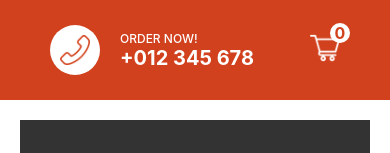
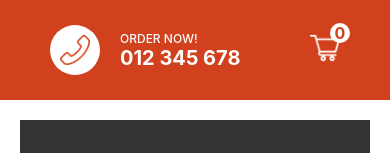
Before and after one commit to Virajjogani/PizzaApp, a Next.js app: page /cart in a window 390 px wide. Shown: the top 153 px of the page. Built offline with nearby package versions, Linux system fonts and the light colour scheme.

Commit message:
change mobile number

```diff
--- a/components/Navbar.jsx
+++ b/components/Navbar.jsx
@@ -13,7 +13,7 @@ const Navbar = () => {
         </div>
         <div className={styles.texts}>
           <div className={styles.text}>ORDER NOW!</div>
-          <div className={styles.text}>+012 345 678</div>
+          <div className={styles.text}>012 345 678</div>
         </div>
       </div>
       <div className={styles.item}>
--- a/urls.js
+++ b/urls.js
@@ -1,4 +1,4 @@
 export const PORTAL = {
-    // api_url: "http://localhost:3000",
-    api_url:'https://lapizza-dev.vercel.app',
+    api_url: "http://localhost:3000",
+    // api_url:'https://lapizza-dev.vercel.app',
   };
```
